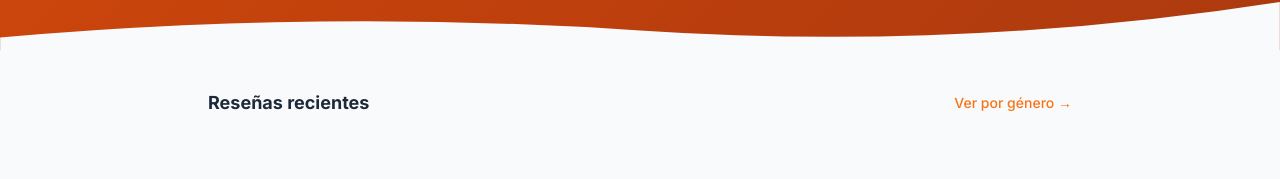
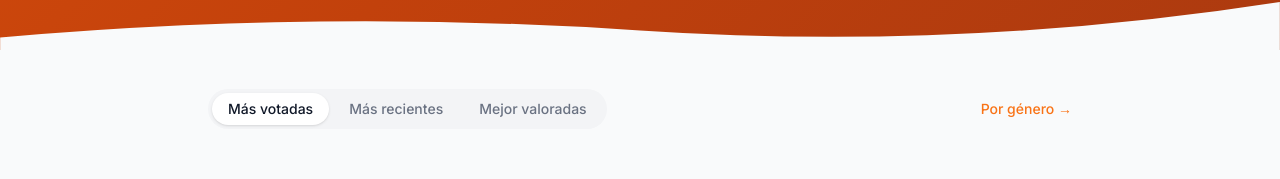
Before and after one commit to LeonardoChapal/readit, a React (Vite) app in the folder frontend/: page / in a window 1280 px wide. Shown: the part 468-647 px from the top of the page. Built offline with nearby package versions, Linux system fonts and the light colour scheme; no server answers.

Commit message:
Ordenamiento de reseñas (más votadas, más recientes, mejor valoradas)

```diff
--- a/frontend/src/pages/ExplorePage.tsx
+++ b/frontend/src/pages/ExplorePage.tsx
@@ -15,6 +15,13 @@ function slugify(name: string): string {
 }
 
 const LIMIT = 20
+type Sort = 'top' | 'recent' | 'rating'
+
+const SORT_OPTIONS: { value: Sort; label: string }[] = [
+  { value: 'top', label: 'Más votadas' },
+  { value: 'recent', label: 'Más recientes' },
+  { value: 'rating', label: 'Mejor valoradas' },
+]
 
 export default function ExplorePage() {
   const { genero } = useParams<{ genero?: string }>()
@@ -25,6 +32,7 @@ export default function ExplorePage() {
   const [loading, setLoading] = useState(true)
   const [loadingMore, setLoadingMore] = useState(false)
   const [hasMore, setHasMore] = useState(true)
+  const [sort, setSort] = useState<Sort>('top')
 
   const activeGenre = genres.find(g => slugify(g.name) === genero) ?? null
 
@@ -34,25 +42,24 @@ export default function ExplorePage() {
 
   useEffect(() => {
     setLoading(true)
+    setReviews([])
     setHasMore(true)
-    const base = activeGenre
-      ? `/api/v1/reviews?genre_id=${activeGenre.id}`
-      : '/api/v1/reviews'
-    api.get<Review[]>(`${base}&skip=0&limit=${LIMIT}`)
+    const params = new URLSearchParams({ sort, skip: '0', limit: String(LIMIT) })
+    if (activeGenre) params.set('genre_id', String(activeGenre.id))
+    api.get<Review[]>(`/api/v1/reviews?${params}`)
       .then(data => {
         setReviews(data)
         setHasMore(data.length === LIMIT)
       })
       .finally(() => setLoading(false))
-  }, [activeGenre])
+  }, [activeGenre, sort])
 
   async function loadMore() {
     setLoadingMore(true)
     try {
-      const base = activeGenre
-        ? `/api/v1/reviews?genre_id=${activeGenre.id}`
-        : '/api/v1/reviews'
-      const data = await api.get<Review[]>(`${base}&skip=${reviews.length}&limit=${LIMIT}`)
+      const params = new URLSearchParams({ sort, skip: String(reviews.length), limit: String(LIMIT) })
+      if (activeGenre) params.set('genre_id', String(activeGenre.id))
+      const data = await api.get<Review[]>(`/api/v1/reviews?${params}`)
       setReviews(prev => [...prev, ...data])
       setHasMore(data.length === LIMIT)
     } finally {
@@ -73,6 +80,24 @@ export default function ExplorePage() {
         <div className="max-w-4xl mx-auto px-4 py-5">
           <h1 className="text-xl font-bold text-gray-900 dark:text-white mb-4">Explorar por género</h1>
 
+          {/* Selector sort */}
+          <div className="flex bg-gray-100 dark:bg-gray-700 rounded-full p-1 gap-1 mb-4 w-fit">
+            {SORT_OPTIONS.map(opt => (
+              <button
+                key={opt.value}
+                onClick={() => setSort(opt.value)}
+                className={`px-4 py-1.5 rounded-full text-sm font-medium transition ${
+                  sort === opt.value
+                    ? 'bg-white dark:bg-gray-600 text-gray-900 dark:text-white shadow-sm'
+                    : 'text-gray-500 dark:text-gray-400 hover:text-gray-700 dark:hover:text-gray-200'
+                }`}
+              >
+                {opt.label}
+              </button>
+            ))}
+          </div>
+
+          {/* Filtros de género */}
           <div className="flex flex-wrap gap-2">
             <button
               onClick={() => selectGenre(null)}
--- a/frontend/src/pages/HomePage.tsx
+++ b/frontend/src/pages/HomePage.tsx
@@ -7,6 +7,13 @@ import { useAuth } from '../hooks/useAuth'
 import type { Review } from '../types/review'
 
 const LIMIT = 20
+type Sort = 'top' | 'recent' | 'rating'
+
+const SORT_OPTIONS: { value: Sort; label: string }[] = [
+  { value: 'top', label: 'Más votadas' },
+  { value: 'recent', label: 'Más recientes' },
+  { value: 'rating', label: 'Mejor valoradas' },
+]
 
 export default function HomePage() {
   const { user } = useAuth()
@@ -14,20 +21,23 @@ export default function HomePage() {
   const [loading, setLoading] = useState(true)
   const [loadingMore, setLoadingMore] = useState(false)
   const [hasMore, setHasMore] = useState(true)
+  const [sort, setSort] = useState<Sort>('top')
 
   useEffect(() => {
-    api.get<Review[]>(`/api/v1/reviews?skip=0&limit=${LIMIT}`)
+    setLoading(true)
+    setReviews([])
+    api.get<Review[]>(`/api/v1/reviews?sort=${sort}&skip=0&limit=${LIMIT}`)
       .then(data => {
         setReviews(data)
         setHasMore(data.length === LIMIT)
       })
       .finally(() => setLoading(false))
-  }, [])
+  }, [sort])
 
   async function loadMore() {
     setLoadingMore(true)
     try {
-      const data = await api.get<Review[]>(`/api/v1/reviews?skip=${reviews.length}&limit=${LIMIT}`)
+      const data = await api.get<Review[]>(`/api/v1/reviews?sort=${sort}&skip=${reviews.length}&limit=${LIMIT}`)
       setReviews(prev => [...prev, ...data])
       setHasMore(data.length === LIMIT)
     } finally {
@@ -103,10 +113,26 @@ export default function HomePage() {
 
       {/* Feed */}
       <main className="max-w-4xl mx-auto px-4 py-10 -mt-px">
-        <div className="flex items-center justify-between mb-6">
-          <h2 className="font-bold text-gray-800 dark:text-gray-100 text-lg">Reseñas recientes</h2>
+        <div className="flex items-center justify-between mb-6 flex-wrap gap-3">
+          {/* Selector sort */}
+          <div className="flex bg-gray-100 dark:bg-gray-800 rounded-full p-1 gap-1">
+            {SORT_OPTIONS.map(opt => (
+              <button
+                key={opt.value}
+                onClick={() => setSort(opt.value)}
+                className={`px-4 py-1.5 rounded-full text-sm font-medium transition ${
+                  sort === opt.value
+                    ? 'bg-white dark:bg-gray-700 text-gray-900 dark:text-white shadow-sm'
+                    : 'text-gray-500 dark:text-gray-400 hover:text-gray-700 dark:hover:text-gray-200'
+                }`}
+              >
+                {opt.label}
+              </button>
+            ))}
+          </div>
+
           <Link to="/explorar" className="text-sm text-[#f97316] hover:underline font-medium">
-            Ver por género →
+            Por género →
           </Link>
         </div>
 
```
Also changed, not shown: 1 other file (tests, documents, lock files or other folders).
